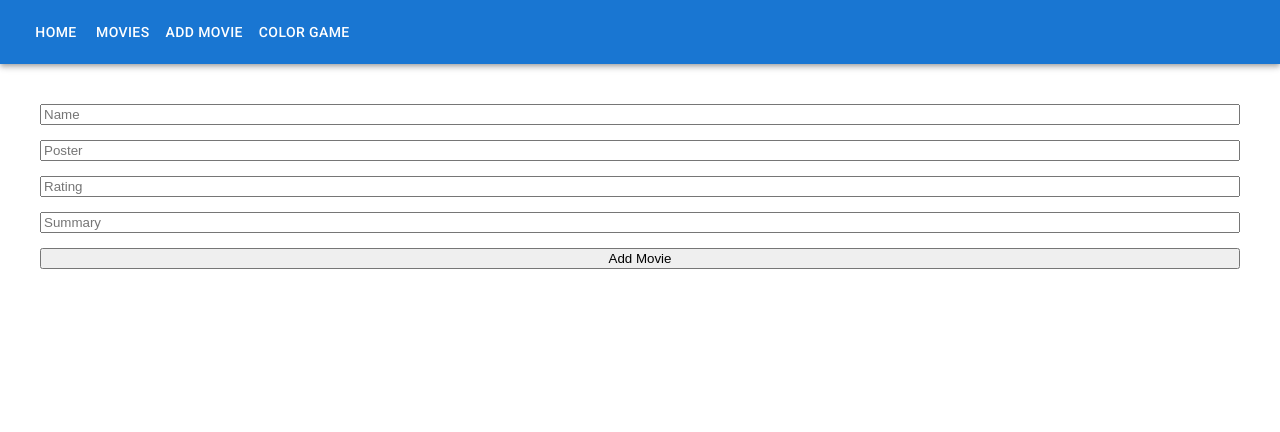
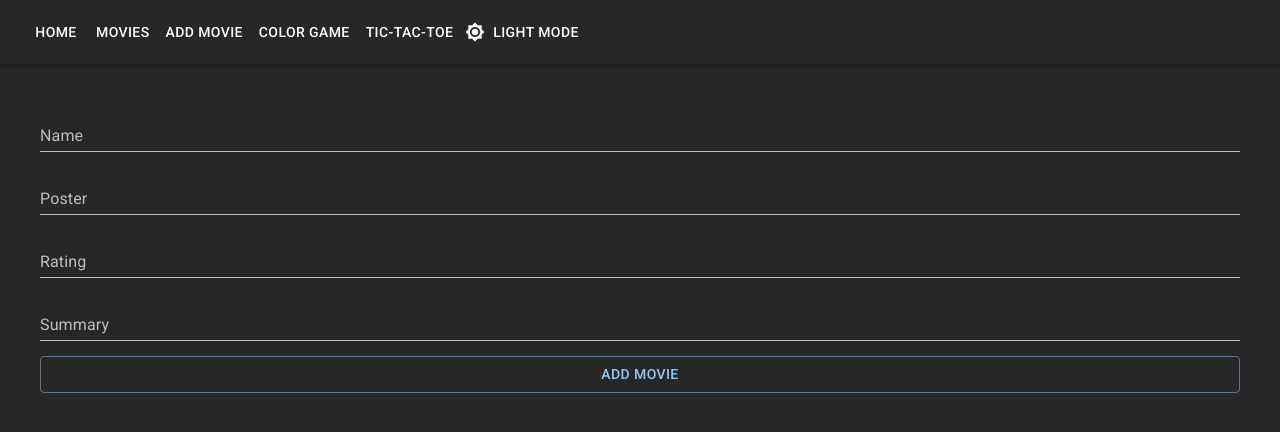
Before and after one commit to arjunlaxane/movie-trailer-mui, a React (Create React App) app: page /movie/add-movie in a window 1280 px wide. Shown: the top 432 px of the page. Built offline with nearby package versions, Linux system fonts and the light colour scheme.

Commit message:
light mode done , tic toc toe begin

```diff
--- a/src/AddMovie.js
+++ b/src/AddMovie.js
@@ -1,3 +1,5 @@
+import TextField from '@mui/material/TextField';
+import Button from '@mui/material/Button';
 import { useState } from 'react';
 
 export default function AddMovie({ movieList, setMovieList }) {
@@ -19,37 +21,57 @@ export default function AddMovie({ movieList, setMovieList }) {
 
   return (
     <div className="add-movie-form">
-      <input
+      <TextField
         onChange={event => {
           setName(event.target.value);
         }}
-        placeholder="Name"
+        id="standard-basic"
+        label="Name"
+        variant="standard"
       />
-      <input
+
+      {/* <input
         onChange={event => {
           setPoster(event.target.value);
         }}
         placeholder="Poster"
+      /> */}
+      <TextField
+        onChange={event => {
+          setPoster(event.target.value);
+        }}
+        id="standard-basic"
+        label="Poster"
+        variant="standard"
       />
-      <input
+
+      <TextField
         onChange={event => {
           setRating(event.target.value);
         }}
-        placeholder="Rating"
+        id="standard-basic"
+        label="Rating"
+        variant="standard"
       />
-      <input
+
+      <TextField
         onChange={event => {
           setSummary(event.target.value);
         }}
-        placeholder="Summary"
+        id="standard-basic"
+        label="Summary"
+        variant="standard"
       />
 
       {/* <p>name:{name}</p> */}
       {/* <p>poster:{poster}</p> */}
       {/* <p>rating:{rating}</p> */}
       {/* <p>summary:{summary}</p> */}
+      <Button onClick={AddMovies} variant="outlined">
+        Add Movie
+      </Button>
 
-      <button onClick={AddMovies}>Add Movie</button>
+      {/* <button onClick={AddMovies}>Add Movie</button> */}
     </div>
   );
 }
--- a/src/App.css
+++ b/src/App.css
@@ -96,3 +96,22 @@
   gap: 15px;
   padding: 24px;
 }
+
+.game-box {
+  height: 160px;
+  /* width: 160px; */
+  background-color: white;
+  color: black;
+  font-size: 170px;
+  display: flex;
+  align-items: center;
+  justify-content: center;
+  border: 1px solid;
+}
+
+.board {
+  display: grid;
+  /* grid-template-columns: 1fr 1fr 1fr; */
+  grid-template-columns: repeat(3, auto);
+  max-width: 800px;
+}
--- a/src/App.js
+++ b/src/App.js
@@ -1,3 +1,5 @@
+import Paper from '@mui/material/Paper';
+import { ThemeProvider, createTheme } from '@mui/material/styles';
 import { useState } from 'react';
 import './App.css';
 import { Routes, Route, Navigate, useNavigate } from 'react-router-dom';
@@ -8,6 +10,9 @@ import AppBar from '@mui/material/AppBar';
 import Toolbar from '@mui/material/Toolbar';
 import Button from '@mui/material/Button';
 import AddMovie from './AddMovie';
+import Brightness4Icon from '@mui/icons-material/Brightness4';
+import Brightness7Icon from '@mui/icons-material/Brightness7';
+
 function App() {
   const initial_Movie_List = [
     {
@@ -82,9 +87,18 @@ function App() {
     },
   ];
   const [movieList, setMovieList] = useState(initial_Movie_List);
+  const navigate = useNavigate();
+  const [mode, setMode] = useState('dark');
 
-  const navigate = useNavigate();
+  const theme = createTheme({
+    palette: {
+      mode: mode,
+    },
+  });
+
   return (
+    <ThemeProvider theme={theme}>
+      <Paper elevation={4} style={{ minHeight: '100vh', borderRadius: '0px' }}>
         <div className="App">
           <AppBar position="static">
             <Toolbar>
@@ -98,13 +112,29 @@ function App() {
               </Button>
               {/* </Toolbar> */}
               {/* <Toolbar> */}
-          <Button onClick={() => navigate('movie/add-movie')} color="inherit">
+              <Button
+                onClick={() => navigate('movie/add-movie')}
+                color="inherit"
+              >
                 ADD MOVIE
               </Button>
+
               {/* </Toolbar> */}
               {/* <Toolbar> */}
               <Button onClick={() => navigate('/color-game')} color="inherit">
                 COLOR GAME
+              </Button>
+              <Button onClick={() => navigate('/tic-tac-toe')} color="inherit">
+                TIC-TAC-TOE
+              </Button>
+              <Button
+                onClick={() => setMode(mode === 'light' ? 'dark' : 'light')}
+                color="inherit"
+                startIcon={
+                  mode === 'dark' ? <Brightness7Icon /> : <Brightness4Icon />
+                }
+              >
+                {mode === 'light' ? 'dark' : 'light'} mode
               </Button>
             </Toolbar>
           </AppBar>
@@ -139,10 +169,16 @@ function App() {
               />
               {/* this : makes id a variable......if u didn't give : then it will try to match word exactly as id */}
               <Route path="/color-game" element={<AddColor />} />
+
+              <Route path="/tic-tac-toe" element={<TicTacToe />} />
+
               <Route
                 path="/movie"
                 element={
-              <MovieList movieList={movieList} setMovieList={setMovieList} />
+                  <MovieList
+                    movieList={movieList}
+                    setMovieList={setMovieList}
+                  />
                 }
               />
 
@@ -155,6 +191,8 @@ function App() {
             </Routes>
           </section>
         </div>
+      </Paper>
+    </ThemeProvider>
   );
 }
 
@@ -171,3 +209,40 @@ function NotFound() {
   );
 }
 export default App;
+
+function TicTacToe() {
+  return (
+    <div>
+      <h1>Welcome to Tic Tac Toe💪</h1>
+      <Board />
+    </div>
+  );
+}
+
+function Board() {
+  return (
+    <div className="board">
+      <GameBox />
+      <GameBox />
+      <GameBox />
+      <GameBox />
+      <GameBox />
+      <GameBox />
+      <GameBox />
+      <GameBox />
+      <GameBox />
+    </div>
+  );
+}
+
+function GameBox() {
+  const val = 'X';
+  const styles = {
+    color: val === 'X' ? 'green' : 'red',
+  };
+  return (
+    <div style={styles} className="game-box">
+      {val}
+    </div>
+  );
+}
--- a/src/Counter.js
+++ b/src/Counter.js
@@ -1,8 +1,7 @@
 import { useState } from 'react';
-import InfoIcon from '@mui/icons-material/Info';
 import IconButton from '@mui/material/IconButton';
 import Badge from '@mui/material/Badge';
-import MailIcon from '@mui/icons-material/Mail';
+
 //counter------//
 // import { useState } from 'react'; should be at top
 //hook- it is a function, that make react listen to change. This function uses prefix use e.g useState
@@ -18,13 +17,18 @@ export function Counter() {
 
   return (
     <div>
-      <IconButton color="primary" aria-label="like">
-        <Badge onClick={increamentLike} badgeContent={Like} color="primary">
+      <IconButton onClick={increamentLike} color="primary" aria-label="like">
+        <Badge badgeContent={Like} color="primary">
           👍
         </Badge>
       </IconButton>
-      <IconButton color="error" aria-label="Dislike">
-        <Badge onClick={increamentDisLike} badgeContent={disLike} color="error">
+
+      <IconButton
+        onClick={increamentDisLike}
+        color="error"
+        aria-label="Dislike"
+      >
+        <Badge badgeContent={disLike} color="error">
           👎
         </Badge>
       </IconButton>
--- a/src/MovieDetails.js
+++ b/src/MovieDetails.js
@@ -18,12 +18,12 @@ export function MovieDetails({ movieList }) {
     <div>
       <iframe
         width="100%"
-        height="550"
+        height="550px"
         src={movie.trailer}
         title="YouTube video player"
-        frameborder="0"
+        frameBorder="1"
         allow="accelerometer; autoplay; clipboard-write; encrypted-media; gyroscope; picture-in-picture"
-        allowfullscreen
+        allowFullscreen
       ></iframe>
 
       <div className="movie-detail-container">
```
Also changed, not shown: src/Movie.js (+5 -4 lines). Lines whose indentation alone changed are shown as unchanged.
